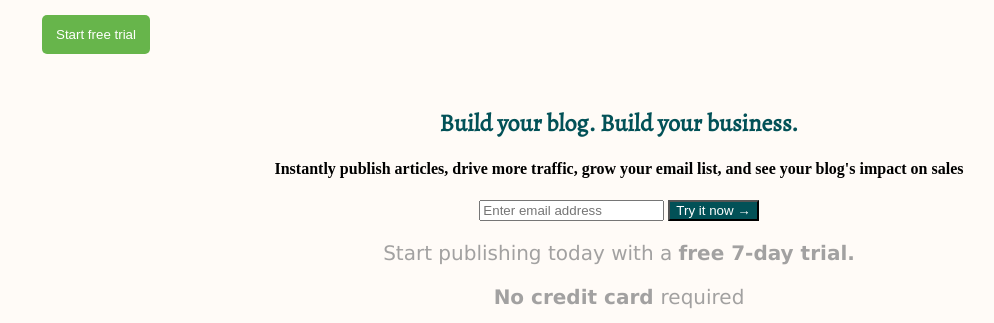
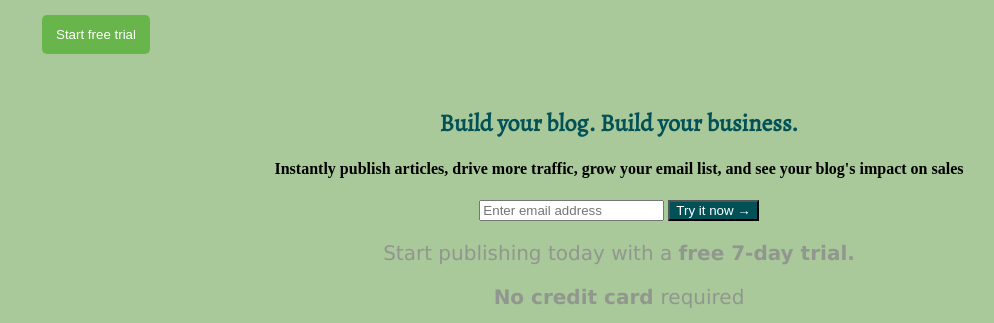
Before and after one commit to wayusei/faseUno, a plain HTML site: page index.html in a window 1280 px wide. Shown: the part 118-441 px from the top of the page, without its empty margins (21-1015 px from the left). Drawn offline with nearby package versions, Linux system fonts and the light colour scheme.

Commit message:
s3: reto 1, cambiar background

```diff
--- a/styles.css
+++ b/styles.css
@@ -1,5 +1,5 @@
 body {
-    background-color: #fffbf7;
+    background-color: #a9c99a;
 }
 
 h1 {
```
